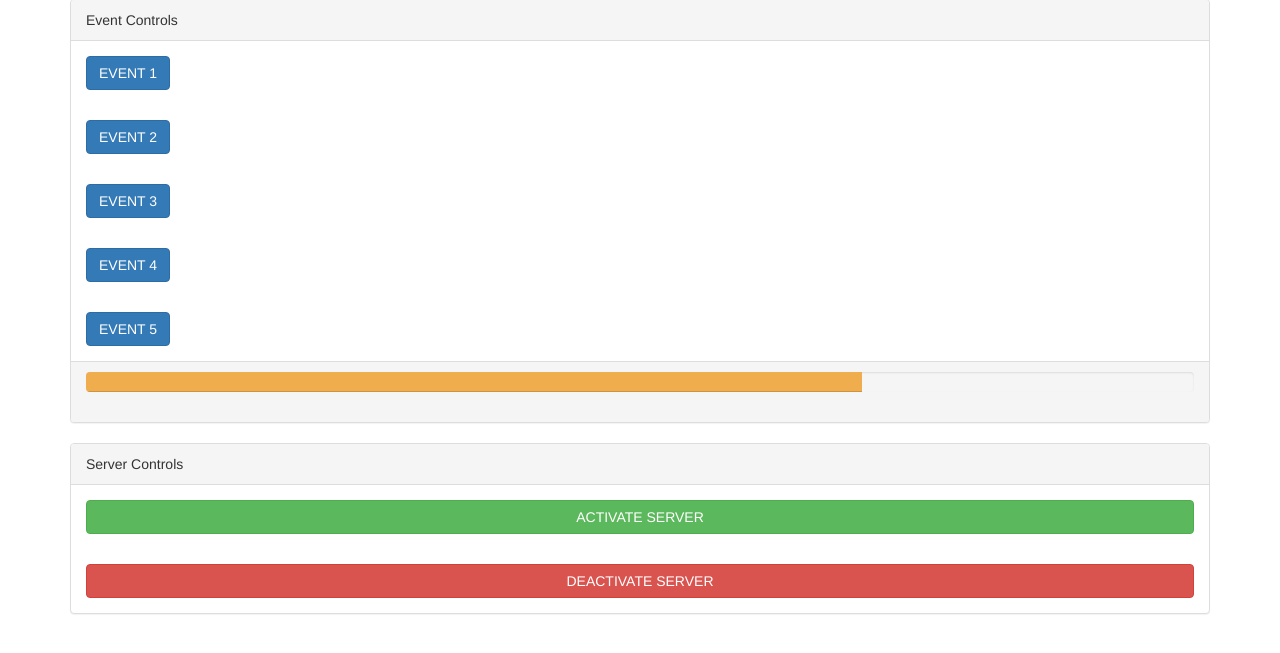
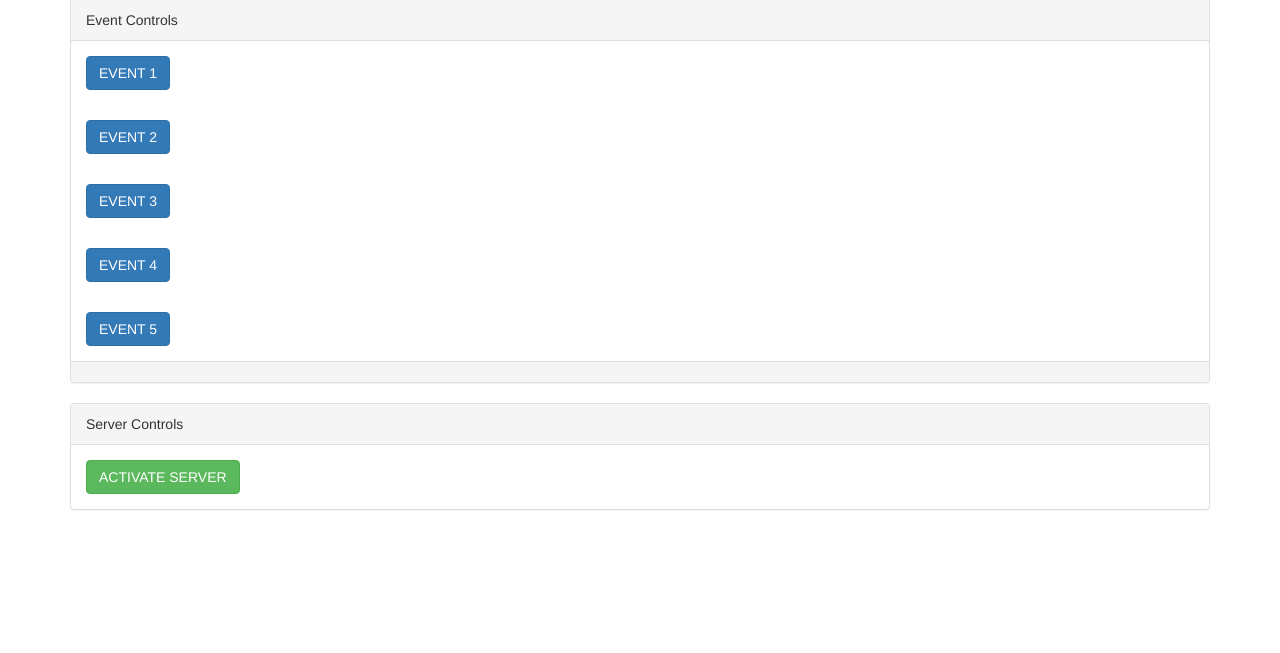
Before and after one commit to atlee19/kiosk_webapp_proto1, a Flask app: template templates/panel.html in a window 1280 px wide. Shown: the part 64-717 px from the top of the page. Run offline with Flask 2, Linux system fonts and the light colour scheme; the template is opened without the code that fills it: values that come from a table or form of the project are taken from there, others are empty; some libraries are stand-ins or nearby versions.

Commit message:
Major css styling overhaul

```diff
--- a/app.py
+++ b/app.py
@@ -8,14 +8,14 @@ app = Flask(__name__)
 app.config['SECRET_KEY'] = '857c97a793ec5f9010971b2e0b4a68bf'
 
 
-@app.route('/panel', methods=['GET','POST'])
+@app.route('/', methods=['GET','POST'])
 def LoadPanel():
 	form = ActionButtons()
 	if form.is_submitted():
 		if form.event01.data:
 			success = execute_js('play.js', ' -i 0.0.0.0 -e ./events/1.evt')
 			if success:
-				flash('Event 1 triggered')
+				flash('Event sent.')
 
 		elif form.event02.data:
 			print('event 2 triggered')
@@ -30,7 +30,7 @@ def LoadPanel():
 			print('event 5 triggered')
 			success = execute_js('play.js', ' -i 0.0.0.0 -e ./events/5.evt')
 		elif form.activate.data:
-			print('Server activated...')
+			flash('Server Activated')
 			success = execute_js('serve.js')
 
 		elif form.deactivate.data:
--- a/custom.css
+++ b/custom.css
@@ -1,4 +1,8 @@
-.progress-bar{
-
-	width: 25%;
+.btn {
+  border: 2px solid black;
+  background-color: white;
+  color: black;
+  padding: 14px 28px;
+  font-size: 16px;
+  cursor: pointer;
 }
--- a/templates/panel.html
+++ b/templates/panel.html
@@ -5,7 +5,7 @@
   <meta charset="utf-8">
   <meta name="viewport" content="width=device-width, initial-scale=1">
   <link rel="stylesheet" href="https://maxcdn.bootstrapcdn.com/bootstrap/3.4.0/css/bootstrap.min.css">
-  <link rel= "stylesheet" type= "text/css" href= "{{ url_for('static',filename='styles/custom.css') }}">
+  <link rel= "stylesheet" type= "text/css" href= "{{ url_for('static',filename='styles.css')}}">
   <script src="https://ajax.googleapis.com/ajax/libs/jquery/3.4.0/jquery.min.js"></script>
   <script src="https://maxcdn.bootstrapcdn.com/bootstrap/3.4.0/js/bootstrap.min.js"></script>
 </head>
@@ -18,37 +18,36 @@
 
         <div class="panel-body">
           <form method=post>
-            {{ form.event01(class="btn btn-primary")}}
+            <a href="#event01"></a>
+            {{ form.event01(class="btn btn-primary", id="event01")}}
           </form>
         </div>
         <div class="panel-body">
           <form method=post>
-            {{ form.event02(class="btn btn-primary")}}
+            <a href="#event02"></a>
+            {{ form.event02(class="btn btn-primary", id="event02")}}
           </form>
         </div>
         <div class="panel-body">
            <form method=post>
-            {{ form.event03(class="btn btn-primary")}}
+            <a href="#event03"></a>
+            {{ form.event03(class="btn btn-primary", id="event03")}}
           </form>
         </div>
         <div class="panel-body">
            <form method=post>
-            {{ form.event04(class="btn btn-primary")}}
+            <a href="#event04"></a>
+            {{ form.event04(class="btn btn-primary", id="event04")}}
           </form>
         </div>
         <div class="panel-body">
            <form method=post>
-            {{ form.event05(class="btn btn-primary")}}
+            <a href="#event05"></a>
+            {{ form.event05(class="btn btn-primary", id="event05")}}
           </form>
         </div>
 
     <div class="panel-footer ">
-
-      <div class="progress">
-        <div class="progress-bar progress-bar-warning" role="progressbar" aria-valuenow="25"
-        aria-valuemin="0" aria-valuemax="100" style="width: 70%">
-      </div>
-    </div>
 
       {% with messages = get_flashed_messages() %}
         {% if messages %}
@@ -70,15 +69,10 @@
 
         <div class="panel-body">
           <form method=post>
-            {{ form.activate(class="btn btn-success btn-block")}}
+            <a href="#activate"></a>
+            {{ form.activate(class="btn btn-success", id="activate")}}
           </form>
         </div>
-        <div class="panel-body">
-          <form method=post>
-            {{ form.deactivate(class="btn btn-danger btn-block")}}
-          </form>
-        </div>
-
 
 
   </div>
@@ -86,5 +80,6 @@
 
 
 
+
 </body>
 </html>
```
